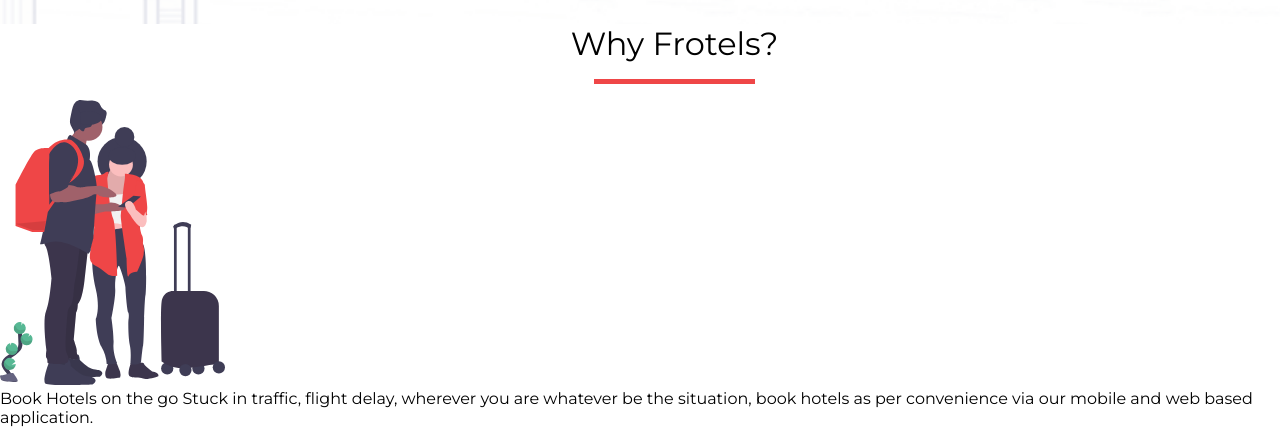
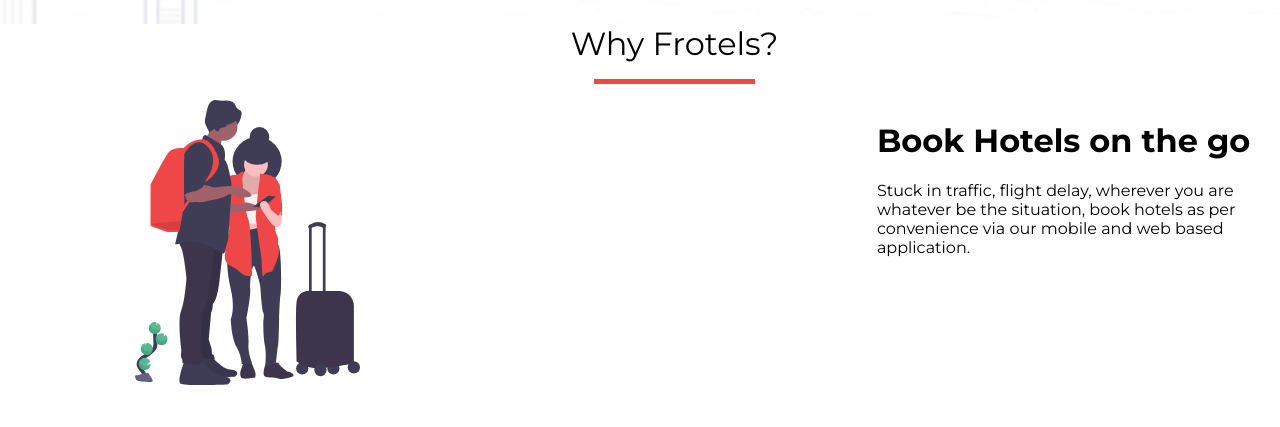
Before and after one commit to pamnanaimanish169/toroots-css-clone, a plain HTML site: page index.html in a window 1280 px wide. Shown: the part 925-1352 px from the top of the page. After the commit the page ends 1314 px from the top, so only its background shows below. Drawn offline with Linux system fonts and the light colour scheme.

Commit message:
Integrate: Integrate Why Frtels Section #Finished

```diff
--- a/index.html
+++ b/index.html
@@ -122,8 +122,8 @@
         <div class="why_frotels__section">
             <img src="book-hotels.svg" alt="">
             <div class="why_frotels__text">
-                Book Hotels on the go
-Stuck in traffic, flight delay, wherever you are whatever be the situation, book hotels as per convenience via our mobile and web based application.
+                <h1>Book Hotels on the go</h1>
+                Stuck in traffic, flight delay, wherever you are whatever be the situation, book hotels as per convenience via our mobile and web based application.
             </div>
         </div>
     </div>
--- a/style.css
+++ b/style.css
@@ -204,7 +204,17 @@ table {
     background-color: #EF4647;
     border: none;
   }
-  /* Why Frotels END */
+
+  .why_frotels__text {
+      float: right;
+      width: 30%;
+      padding-right: 5%;
+  }
+
+  .why_frotels__section > img {
+      padding-left: 10%;
+  }
+   /* Why Frotels END */
 
   /* FOr Mobile devices like smartphones,etc */
   @media only screen and (max-width:667px) {
```
